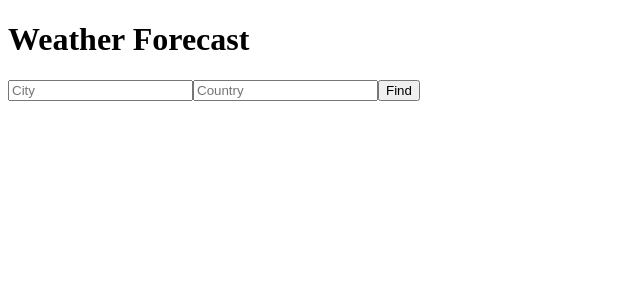
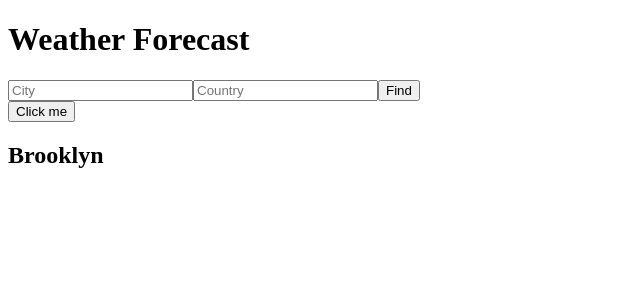
Before and after one commit to Liang49/WeatherApp, a React (Create React App) app: page / in a window 1280 px wide. Shown: the top 300 px of the page, without its empty margins (0-640 px from the left). Built offline with nearby package versions, Linux system fonts and the light colour scheme.

Commit message:
button
get button to work

```diff
--- a/src/App.js
+++ b/src/App.js
@@ -1,27 +1,29 @@
 import React from "react";
 import InputBar from "./InputBar.js";
 import Title from "./Title.js";
+import Weather from "./Weather.js";
 
 class App extends React.Component {
   constructor(props) {
     super(props);
     this.state = {
-      City: "Brooklyn",
-      Country: "United States"
+      city: "Brooklyn",
+      country: "United States"
     };
     this.handleClick = this.handleClick.bind(this);
   }
 
   handleClick() {
     this.setState({
-      City: "Queens"
+      city: "Queens"
     });
   }
   render() {
     return (
       <div>
         <Title />
-        <InputBar onClick={this.handleClick} />
+        <InputBar />
+        <Weather city={this.state.city} handleClick={this.handleClick} />
       </div>
     );
   }
--- a/src/Weather.js
+++ b/src/Weather.js
@@ -0,0 +1,14 @@
+import React from "react";
+
+class Weather extends React.Component {
+  render() {
+    return (
+      <div>
+        <button onClick={this.props.handleClick}> Click me</button>
+        <h2>{this.props.city}</h2>
+      </div>
+    );
+  }
+}
+
+export default Weather;
```
